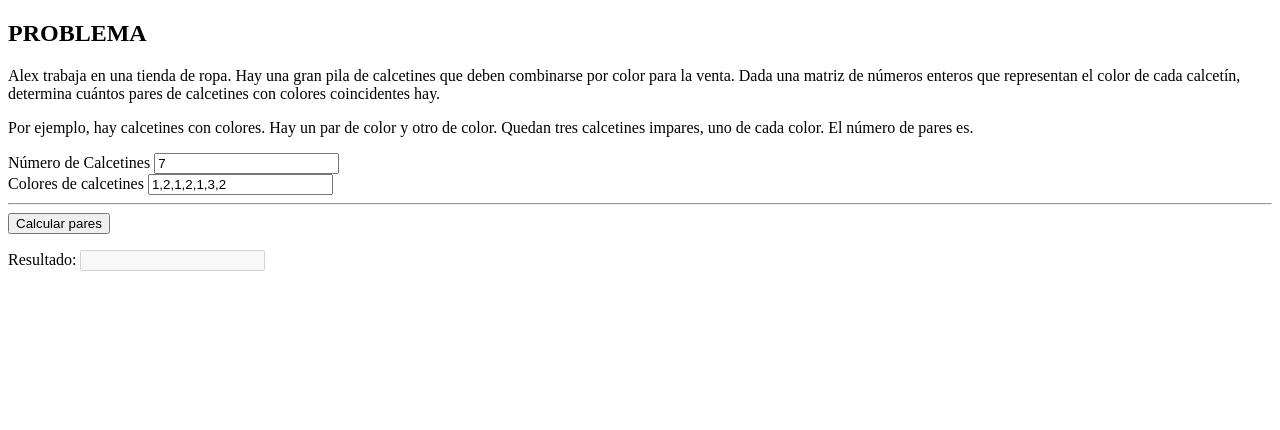
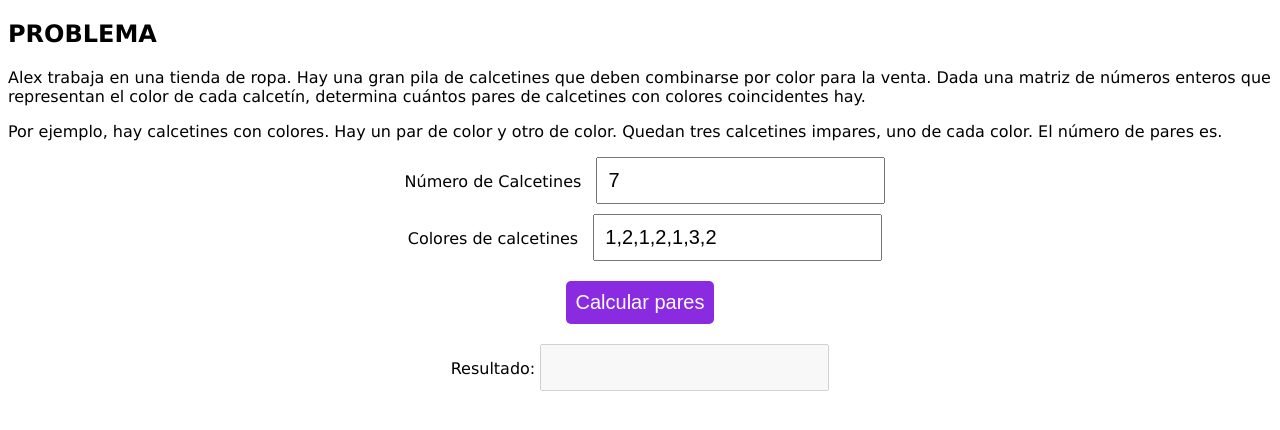
Before and after one commit to leidypaez/sock-merchant, a plain HTML site: page indez.html in a window 1280 px wide. Drawn offline with Linux system fonts and the light colour scheme.

Commit message:
subiendo estilos e imagen

```diff
--- a/indez.html
+++ b/indez.html
@@ -4,6 +4,7 @@
   <meta charset="UTF-8">
   <meta http-equiv="X-UA-Compatible" content="IE=edge">
   <meta name="viewport" content="width=device-width, initial-scale=1.0">
+  <link rel="stylesheet" href="style.css">
   <title>Document</title>
 </head>
 <body>
@@ -18,23 +19,22 @@
            Quedan tres calcetines impares, uno de cada color. El número de pares es.</p>
     </div>
     <div class="row">
-      <div class="col-9 alert alert-secondary">
-        <div class="col-12">
+      <div>
+        <div class="labels">
         <label for="">Número de Calcetines</label>
         <input name="" id="calcetines" type="number" value="7">
        </div>
-       <div class="col-12">
+       <div class="labels">
         <label for="">Colores de calcetines</label>
         <input name="" id="colores" type="text" value="1,2,1,2,1,3,2">
        </div>
-       <hr>
-       <div class="col-12">
-        <button class="btn btn-primary" onClick="sendSocks(document.getElementById('calcetines').value, document.getElementById('colores').value);">Calcular pares</button>
+       <div class="center">
+        <button class="button" onClick="sendSocks(document.getElementById('calcetines').value, document.getElementById('colores').value);">Calcular pares</button>
        </div>
       </div>
     </div>
-    <div class="row">
-     <div class="col-9 text-center">
+    <div>
+     <div class="center center-result">
        <p>Resultado: <input type="text" disabled id="result"></p>
      </div>
    </div>
--- /dev/null
+++ b/style.css
@@ -0,0 +1,40 @@
+body {
+  font-family:'Lucida Sans', 'Lucida Sans Regular', 'Lucida Grande', 'Lucida Sans Unicode', Geneva, Verdana, sans-serif;
+}
+
+.button {
+  padding: 10px;
+  border: none;
+  background-color: blueviolet;
+  color: #fff;
+  font-size: 20px;
+  border-radius: 5px;
+  margin: auto;
+}
+
+.button:hover {
+  box-shadow: 5px 5px 40px 5px rgb(197, 106, 253);
+}
+
+.labels {
+  text-align: center;
+  margin: 10px;
+}
+.labels label {
+  padding: 10px
+}
+
+.labels input {
+  padding: 10px;
+  font-size: 20px;
+}
+
+.center {
+  text-align: center;
+  margin: 20px;
+}
+
+.center-result input{
+  padding: 10px;
+  font-size: 20px;
+}
```
Also changed, not shown: img/image.png (added).
